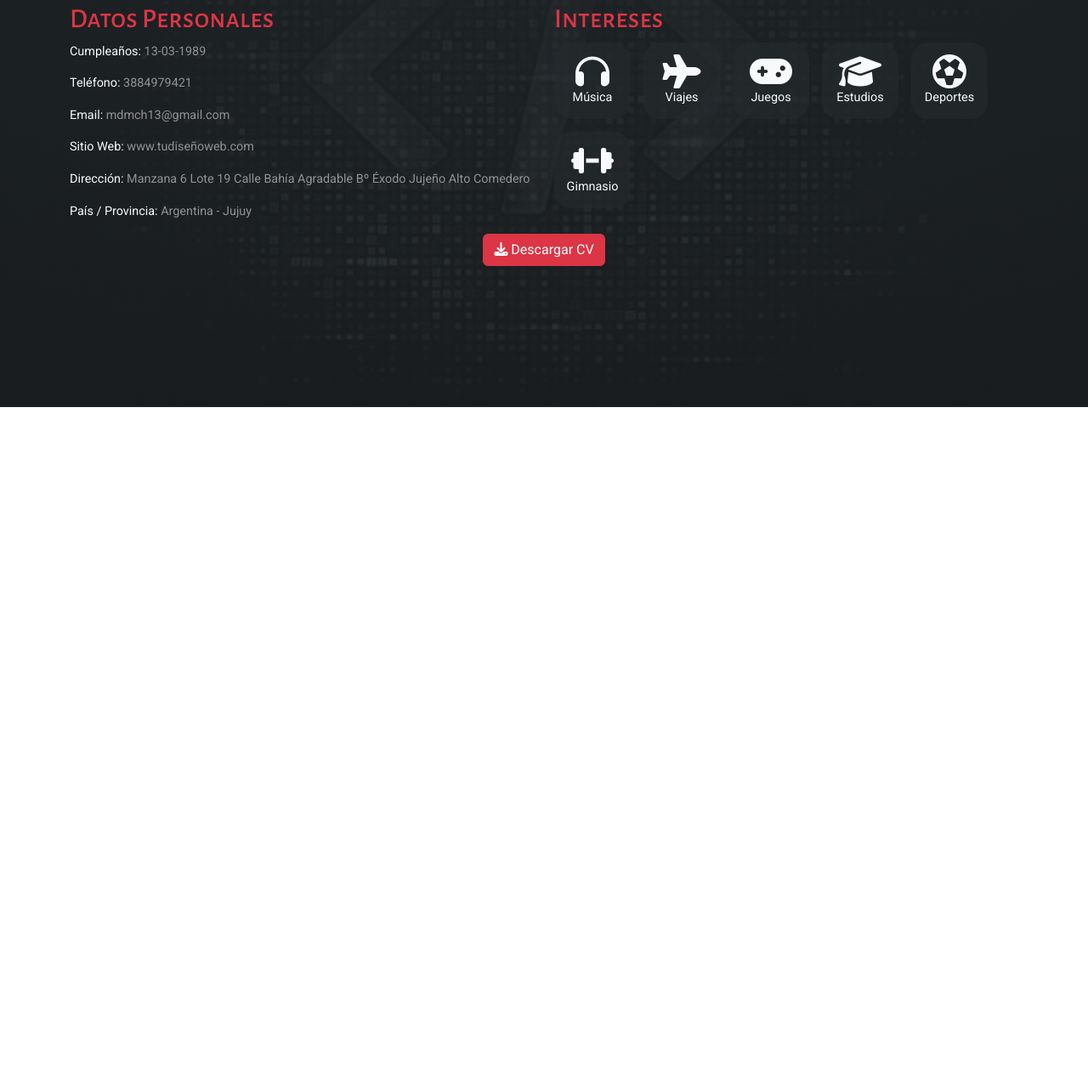
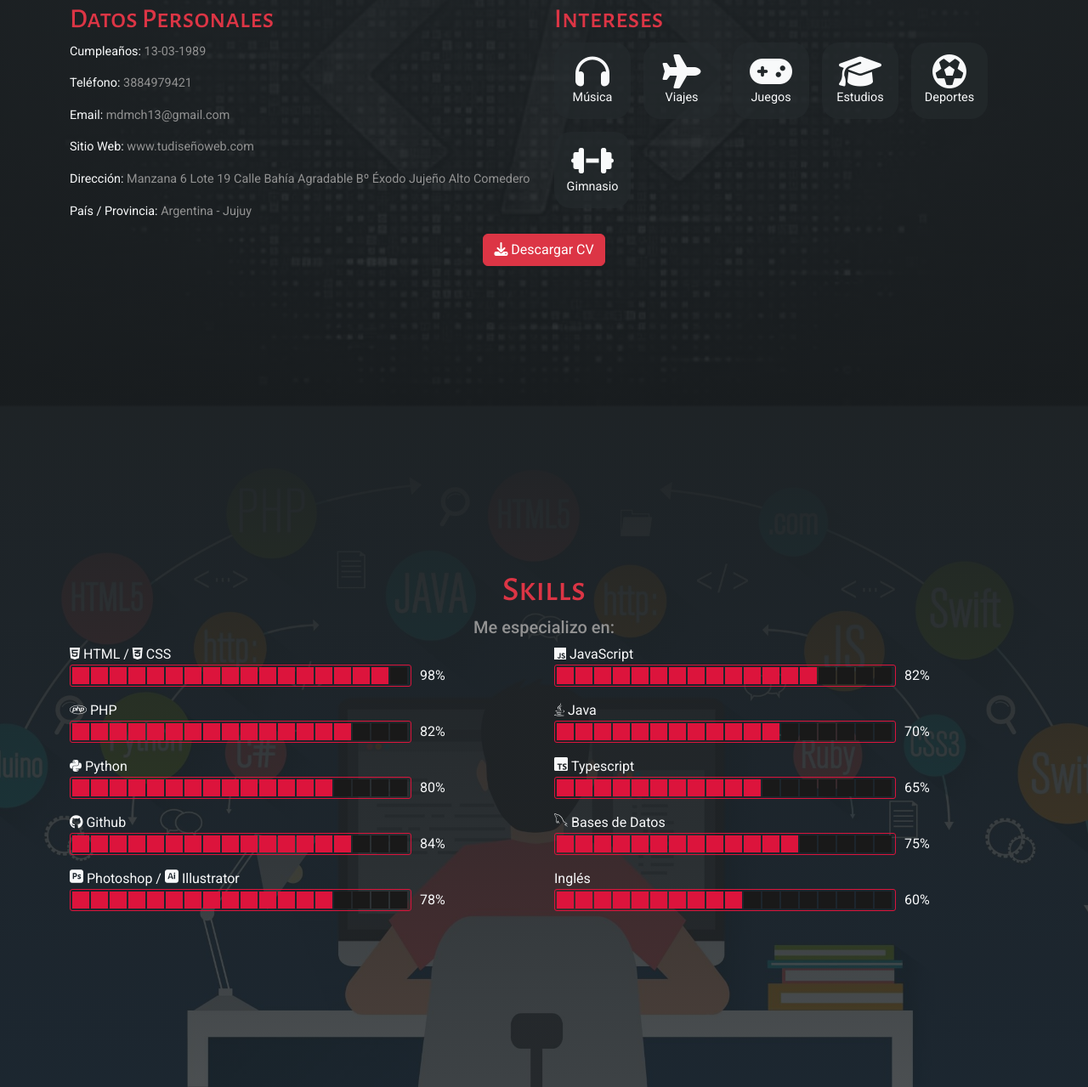
Before and after one commit to Maicol843/Portafolio_Web, a plain HTML site: page index.html in a window 1280 px wide. Shown: the part 1121-2400 px from the top of the page at 85% size. Before the commit the page ends 1600 px from the top, so only its background shows below. Drawn offline with nearby package versions, Linux system fonts and the light colour scheme.

Commit message:
Se creó la sección #Skills

```diff
--- a/index.html
+++ b/index.html
@@ -45,7 +45,7 @@
                                 <a class="nav-link" href="#sobre-mi">SOBRE MI</a>
                             </li>
                             <li class="nav-item">
-                                <a class="nav-link" href="#skills">SKILLS</a>
+                                <a class="nav-link" href="#habilidades">SKILLS</a>
                             </li>
                             <li class="nav-item">
                                 <a class="nav-link" href="#estudios">ESTUDIOS</a>
@@ -63,6 +63,7 @@
         </nav>
     </header>
     <main>
+        <!--SECCIÓN INICIO-->
         <section id="inicio" class="inicio">
             <div class="card">
                 <center>
@@ -93,6 +94,7 @@
                 </center>
             </div>
         </section>
+        <!--SECCIÓN SOBRE MÍ-->
         <section id="sobre-mi" class="sobre-mi">
             <div class="container">
                 <div class="row">
@@ -160,11 +162,112 @@
                 </div>
             </div>
         </section>
+        <section id="habilidades" class="habilidades">
+            <div class="container">
+                <h1 class="text-center text-danger">Skills</h1>
+                <h5 class="texto text-center">Me especializo en:</h5>
+                <div class="row text-light">
+                    <div class="col-md-6 mb-3">
+                        <span><i class="fa-brands fa-html5"></i> HTML / <i class="fa-brands fa-css3-alt"></i> CSS</span>
+                        <div class="cont-barra">
+                            <div class="barra" id="html">
+                                <div class="e"></div>
+                            </div>
+                            <span>98%</span>
+                        </div>
+                    </div>
+                    <div class="col-md-6 mb-3">
+                        <span><i class="fa-brands fa-js"></i> JavaScript</span>
+                        <div class="cont-barra">
+                            <div class="barra" id="js">
+                                <div class="e"></div>
+                            </div>
+                            <span>82%</span>
+                        </div>
+                    </div>
+                    <div class="col-md-6 mb-3">
+                        <span><i class="fa-brands fa-php"></i> PHP</span>
+                        <div class="cont-barra">
+                            <div class="barra" id="php">
+                                <div class="e"></div>
+                            </div>
+                            <span>82%</span>
+                        </div>
+                    </div>
+                    <div class="col-md-6 mb-3">
+                        <span><i class="fa-brands fa-java"></i> Java</span>
+                        <div class="cont-barra">
+                            <div class="barra" id="java">
+                                <div class="e"></div>
+                            </div>
+                            <span>70%</span>
+                        </div>
+                    </div>
+                    <div class="col-md-6 mb-3">
+                        <span><i class="fa-brands fa-python"></i> Python</span>
+                        <div class="cont-barra">
+                            <div class="barra" id="python">
+                                <div class="e"></div>
+                            </div>
+                            <span>80%</span>
+                        </div>
+                    </div>
+                    <div class="col-md-6 mb-3">
+                        <span><i class="fi fi-brands-typescript"></i> Typescript</span>
+                        <div class="cont-barra">
+                            <div class="barra" id="ts">
+                                <div class="e"></div>
+                            </div>
+                            <span>65%</span>
+                        </div>
+                    </div>
+                    <div class="col-md-6 mb-3">
+                        <span><i class="fa-brands fa-github"></i> Github</span>
+                        <div class="cont-barra">
+                            <div class="barra" id="git">
+                                <div class="e"></div>
+                            </div>
+                            <span>84%</span>
+                        </div>
+                    </div>
+                    <div class="col-md-6 mb-3">
+                        <span><i class="fi fi-brands-mysql"></i> Bases de Datos</span>
+                        <div class="cont-barra">
+                            <div class="barra" id="bases-de-datos">
+                                <div class="e"></div>
+                            </div>
+                            <span>75%</span>
+                        </div>
+                    </div>
+                    <div class="col-md-6 mb-3">
+                        <span><i class="fi fi-brands-photoshop"></i> Photoshop / <i
+                                class="fi fi-brands-illustrator"></i>
+                            Illustrator</span>
+                        <div class="cont-barra">
+                            <div class="barra" id="ps">
+                                <div class="e"></div>
+                            </div>
+                            <span>78%</span>
+                        </div>
+                    </div>
+                    <div class="col-md-6 mb-3">
+                        <span> Inglés</span>
+                        <div class="cont-barra">
+                            <div class="barra" id="ingles">
+                                <div class="e"></div>
+                            </div>
+                            <span>60%</span>
+                        </div>
+                    </div>
+                </div>
+            </div>
+        </section>
     </main>
 </body>
 <!--BOOTSTRAP-->
 <script src="https://cdn.jsdelivr.net/npm/bootstrap@5.3.3/dist/js/bootstrap.bundle.min.js"
     integrity="sha384-YvpcrYf0tY3lHB60NNkmXc5s9fDVZLESaAA55NDzOxhy9GkcIdslK1eN7N6jIeHz"
     crossorigin="anonymous"></script>
+<script src="script.js"></script>
 
 </html>
--- /dev/null
+++ b/script.js
@@ -0,0 +1,102 @@
+//Creación de las barras de una barra en particular identificada por su id
+function crearBarra(id_barra){
+    for(i=0; i<=16; i++){
+        let div = document.createElement("div");
+        div.className = "e";
+        id_barra.appendChild(div);
+    }
+}
+
+//Se selecciona todas las barras generales para luego manipularlas
+let html = document.getElementById("html");
+crearBarra(html);
+
+let js = document.getElementById("js");
+crearBarra(js);
+
+let php = document.getElementById("php");
+crearBarra(php);
+
+let java = document.getElementById("java");
+crearBarra(java);
+
+let python = document.getElementById("python");
+crearBarra(python);
+
+let ts = document.getElementById("ts");
+crearBarra(ts);
+
+let repositorio = document.getElementById("git");
+crearBarra(repositorio);
+
+let basesDatos = document.getElementById("bases-de-datos");
+crearBarra(basesDatos);
+
+let ingles = document.getElementById("ingles");
+crearBarra(ingles);
+
+let ps = document.getElementById("ps");
+crearBarra(ps);
+
+//Ahora voy a guardar la cantidad de barritas que se van a ir pintando por cada barra
+//para eso utilizo un arreglo, cada posición pertenece a un elemento
+//comienzan en -1 porque no tiene ninguna pintada al iniciarse
+let contadores = [-1,-1,-1,-1,-1,-1,-1,-1,-1,-1];
+//esta variable la voy a utilizar de bandera para saber si ya ejecuto la animación
+let entro = false;
+
+//función que aplica las animaciones de la habilidades
+function efectoHabilidades(){
+    var habilidades = document.getElementById("habilidades");
+    var distancia_skills = window.innerHeight - habilidades.getBoundingClientRect().top;
+    if(distancia_skills>=300 && entro==false){
+        entro = true;
+        const intervalHtml = setInterval(function(){
+            pintarBarra(html, 17, 0, intervalHtml);
+        },100);
+        const intervalJavascript = setInterval(function(){
+            pintarBarra(js, 14, 1, intervalJavascript);
+        },100);
+        const intervalPHP = setInterval(function(){
+            pintarBarra(php, 15, 2, intervalPHP);
+        },100);
+        const intervalJava = setInterval(function(){
+            pintarBarra(java, 12, 3, intervalJava);
+        },100);
+        const intervalPython = setInterval(function(){
+            pintarBarra(python, 14, 4, intervalPython);
+        },100);
+        const intervalTypescript = setInterval(function(){
+            pintarBarra(ts, 11, 5, intervalTypescript);
+        },100);
+        const intervalRepositorio = setInterval(function(){
+            pintarBarra(repositorio, 15, 6, intervalRepositorio);
+        },100);
+        const intervalBasesDeDatos = setInterval(function(){
+            pintarBarra(basesDatos, 13, 7, intervalBasesDeDatos);
+        },100);
+        const intervalPhotoshop = setInterval(function(){
+            pintarBarra(ps, 14, 8, intervalPhotoshop);
+        },100);
+        const intervalIngles = setInterval(function(){
+            pintarBarra(ingles, 10, 9, intervalIngles);
+        },100);
+    }
+}
+
+//lleno una barra particular con la cantidad indicada
+function pintarBarra(id_barra, cantidad, indice, interval){
+    contadores[indice]++;
+    x = contadores[indice];
+    if(x < cantidad){
+        let elementos = id_barra.getElementsByClassName("e");
+        elementos[x].style.backgroundColor = "#DC143C";
+    }else{
+        clearInterval(interval)
+    }
+}
+
+//detecto el scrolling del mouse para aplicar la animación de la barra
+window.onscroll = function(){
+    efectoHabilidades();
+}
--- a/style.css
+++ b/style.css
@@ -143,7 +143,6 @@ h2 {
   display: flex;
   justify-content: center;
   align-items: center;
-  background-attachment: fixed;
   background-position: center center;
   font-size: 0.9em;
 }
@@ -165,3 +164,40 @@ h2 {
   justify-content: center;
   transition: 0.3s;
 }
+
+.habilidades {
+  background: linear-gradient(
+      to top,
+      rgba(30, 35, 38, 0.8),
+      rgba(30, 35, 38, 1)
+    ),
+    url(assets/fondo_3.jpg);
+  background-size: cover;
+  background-repeat: no-repeat;
+  height: 100vh;
+  display: flex;
+  justify-content: center;
+  align-items: center;
+  background-attachment: fixed;
+  background-position: center center;
+}
+
+.habilidades .cont-barra {
+  display: flex;
+  align-items: center;
+}
+
+.habilidades .barra {
+  display: flex;
+  border: 1px solid rgb(220, 20, 60);
+  padding: 2px;
+  border-radius: 3px;
+  margin-right: 10px;
+}
+
+.habilidades .barra .e {
+  background-color: #191919;
+  width: 20px;
+  height: 20px;
+  margin-right: 2px;
+}
```
Also changed, not shown: contacto.js (added, +12 -0 lines).
